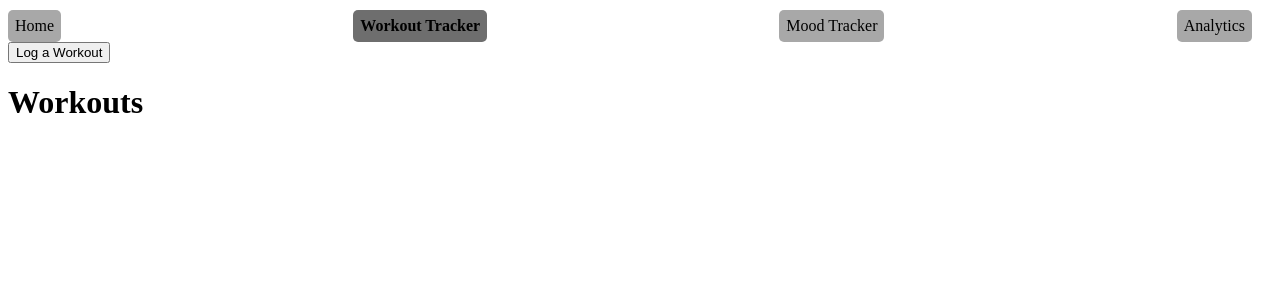
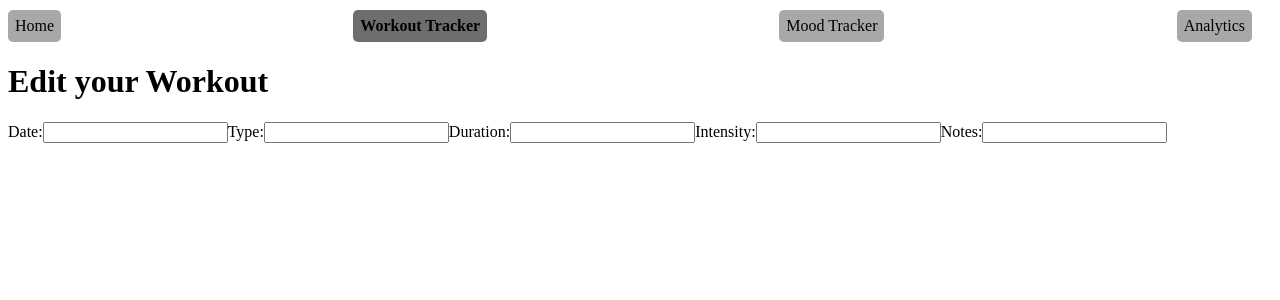
Before and after one commit to KatyaW-01/body-and-mind-fullstack-app, a React (Vite) app in the folder client/: page /workouts/workoutForm in a window 1280 px wide. Shown: the top 300 px of the page. Built offline with nearby package versions, Linux system fonts and the light colour scheme; no server answers.

Commit message:
Conditioinally display header and log workout button based on url

```diff
--- a/client/src/components/WorkoutCard.jsx
+++ b/client/src/components/WorkoutCard.jsx
@@ -1,5 +1,6 @@
 import React from "react"
 import { deleteWorkout } from "../api/workouts"
+import { useNavigate } from "react-router-dom"
 
 function WorkoutCard({workout, setWorkouts}) {
 
@@ -11,7 +12,11 @@ function WorkoutCard({workout, setWorkouts}) {
     }
     setWorkouts(prev => prev.filter(w => w.id !== workout.id))
   }
+  const navigate = useNavigate()
 
+  function handleEdit() {
+    navigate("/workouts/workoutForm")
+  }
 
   return (
     <div>
@@ -33,7 +38,7 @@ function WorkoutCard({workout, setWorkouts}) {
         </div>
       )}
       <div>
-        <button>Edit</button>
+        <button onClick={handleEdit} >Edit</button>
         <button onClick={handleDelete}>Delete</button>
       </div>
     </div>
--- a/client/src/components/WorkoutForm.jsx
+++ b/client/src/components/WorkoutForm.jsx
@@ -3,7 +3,18 @@ import React from "react"
 function WorkoutForm() {
   return (
     <div>
-
+      <form>
+        <label htmlFor="date">Date:</label>
+        <input type="text" id="date" name="date"/>
+        <label htmlFor="type">Type:</label>
+        <input type="text" id="type" name="type"/>
+        <label htmlFor="duration">Duration:</label>
+        <input type="text" id="duration" name="duration"/>
+        <label htmlFor="intensity">Intensity:</label>
+        <input type="text" id="intensity" name="intensity"/>
+        <label htmlFor="notes">Notes:</label>
+        <input type="text" id="notes" name="notes"/>
+      </form>
     </div>
   )
 }
--- a/client/src/pages/Workouts.jsx
+++ b/client/src/pages/Workouts.jsx
@@ -3,6 +3,7 @@ import NavBar from "../components/NavBar"
 import { fetchWorkouts } from "../api/workouts"
 import {useEffect, useState} from "react"
 import { Outlet } from "react-router-dom"
+import { useLocation } from "react-router-dom";
 
 function Workouts() {
   const [workouts, setWorkouts] = useState([])
@@ -11,13 +12,20 @@ function Workouts() {
     fetchWorkouts().then(data => setWorkouts(data))
   },[])
 
+  const location = useLocation()
+
   return (
     <div>
       <NavBar />
-      <div>
-        <button>Log a Workout</button>
-      </div>
-      <h1>Workouts</h1>
+      <h1>
+        {location.pathname === "/workouts"
+          ? "Workouts"
+          : "Edit your Workout"
+        }
+      </h1>
+       {location.pathname === "/workouts" ?
+        <button>Log a Workout</button> : ""
+      }
       <Outlet context = {{workouts, setWorkouts}} />
     </div>
   )
```
